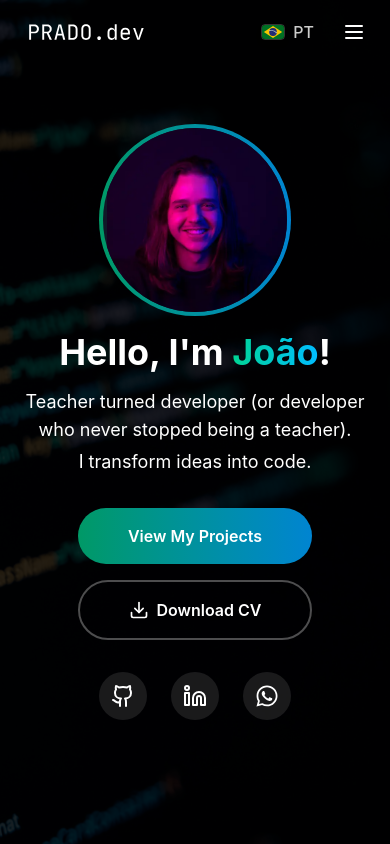
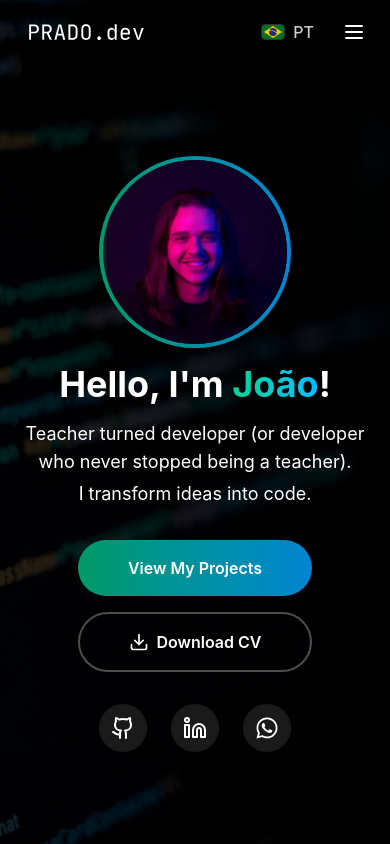
Before and after one commit to JVPrado1/portfoliodev, a React (Vite) app: page / in a window 390 px wide. Shown: the top 844 px of the page. Built offline with nearby package versions, Linux system fonts and the light colour scheme.

Commit message:
feat: implementa dvh para evitar erros em mobile v2

```diff
--- a/src/components/HeroSection.tsx
+++ b/src/components/HeroSection.tsx
@@ -9,7 +9,7 @@ const HeroSection = () => {
   return (
     <section
       id="inicio"
-      className="h-[100dvh] w-full flex items-center justify-center relative overflow-hidden"
+      className="h-[100dvh] w-full flex items-center justify-center relative overflow-hidden pt-16"
       style={{
         backgroundImage: "url('/teste.jpg')",
         backgroundSize: "cover",
```
